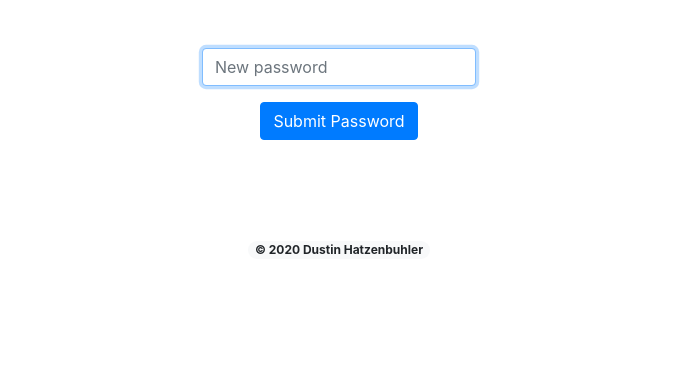
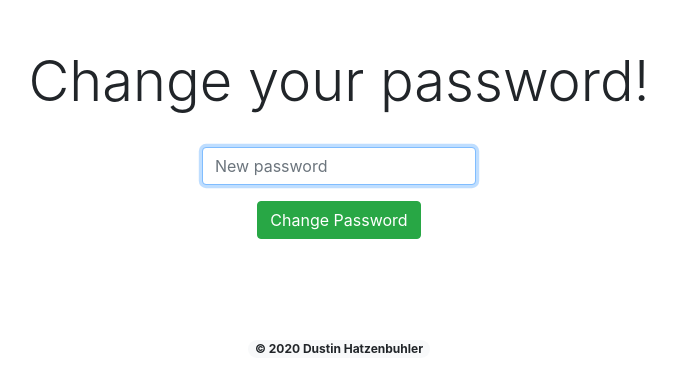
Before and after one commit to DustyHatz/CS50projects, a Flask app: page /change_password in a window 1280 px wide. Shown: the part 76-468 px from the top of the page, without its empty margins (301-977 px from the left). Run offline with Flask 2, Linux system fonts and the light colour scheme; a user stored in the database is signed in; some libraries are stand-ins or nearby versions.

Commit message:
add header text, add bootstrap error feedback

```diff
--- a/final/todo/templates/changepw.html
+++ b/final/todo/templates/changepw.html
@@ -5,11 +5,15 @@
 {% endblock %}
 
 {% block main %}
-    <form action="/change_password" method="post">
+    <h1 class="display-4">Change your password!</h1>
+    <br>
+    <form action="/change_password" method="post" class="needs-validation" novalidate>
         <div class="form-group">
-            <input autocomplete="off" autofocus class="form-control" name="password" placeholder="New password"
-                type="password">
+            <input autocomplete="off" autofocus class="form-control" name="password" placeholder="New password" type="password" required>
+            <div class="invalid-feedback">
+                Please enter new password
+            </div>
         </div>
-        <button class="btn btn-primary" type="submit">Submit Password</button>
+        <button class="btn btn-success" type="submit">Change Password</button>
     </form>
 {% endblock %}
```
